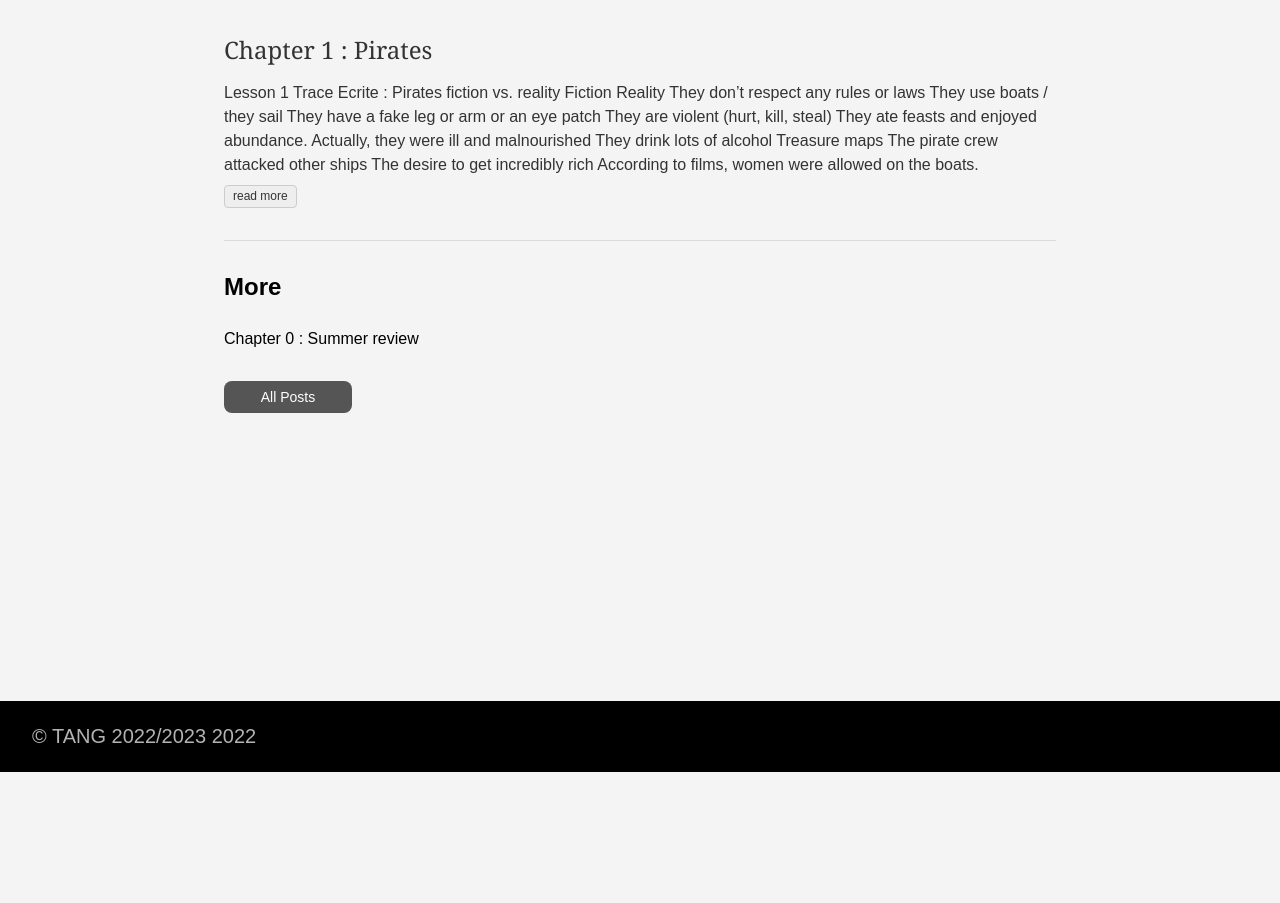
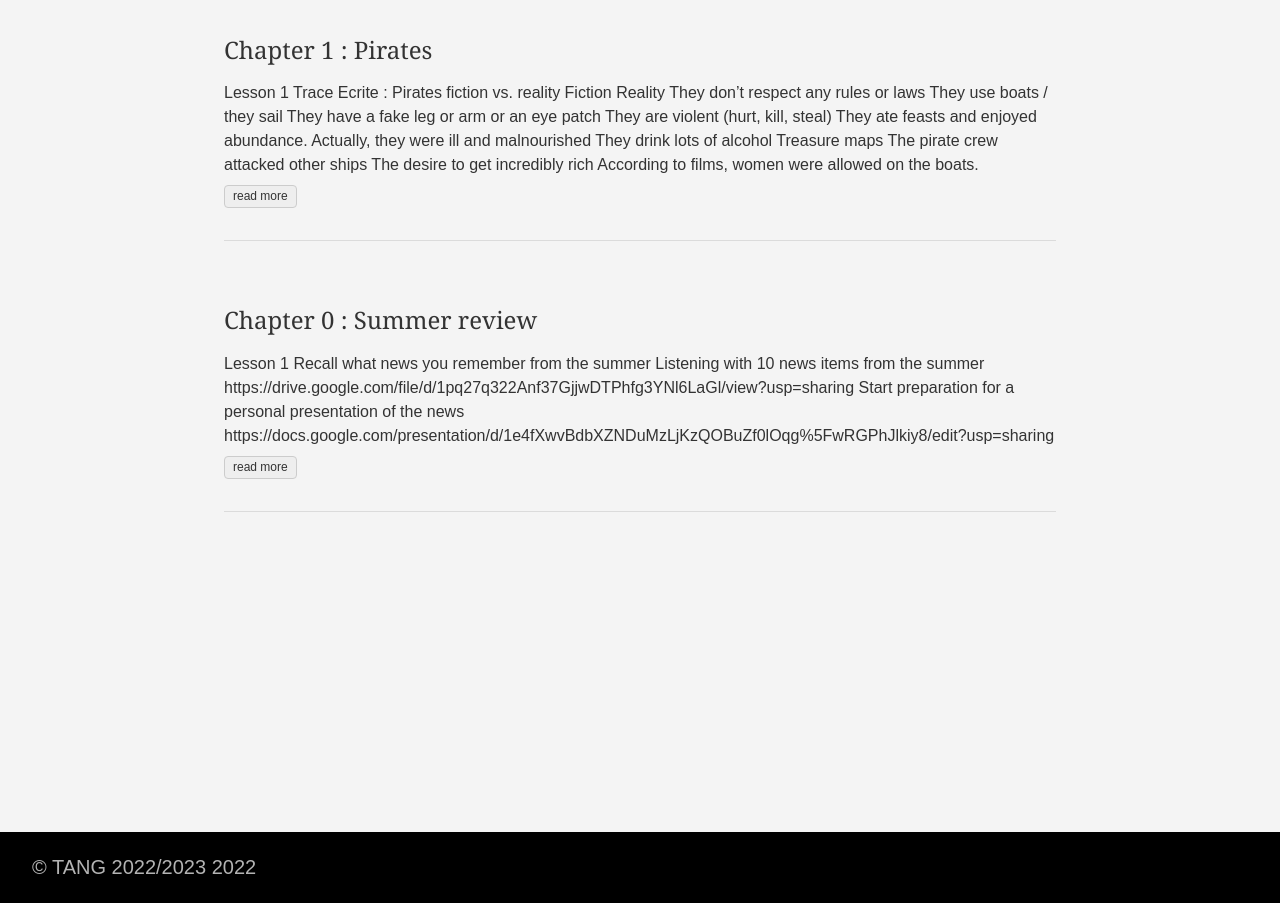
Before and after one commit to adamb35/TANG, a plain HTML site: page index.html in a window 1280 px wide. Shown: the part 1184-2087 px from the top of the page. Before the commit the page ends 1956 px from the top, so only its background shows below. Drawn offline with Linux system fonts and the light colour scheme.

Commit message:
from bash script

```diff
--- a/index.html
+++ b/index.html
@@ -187,25 +187,35 @@ Document 1 : Gun Nation    Lesson 2 Vocabulary : Expressing numbers and statisti
 
           </div>
 
+          <div class="relative w-100 mb4">
+
+<article class="bb b--black-10">
+  <div class="db pv4 ph3 ph0-l no-underline dark-gray">
+    <div class="flex flex-column flex-row-ns">
+
+      <div class="blah w-100">
+        <h1 class="f3 fw1 athelas mt0 lh-title">
+          <a href="/TANG/posts/blog-post-tang-1/" class="color-inherit dim link">
+            Chapter 0 : Summer review
+            </a>
+        </h1>
+        <div class="f6 f5-l lh-copy nested-copy-line-height nested-links">
+          Lesson 1   Recall what news you remember from the summer
+  Listening with 10 news items from the summer https://drive.google.com/file/d/1pq27q322Anf37GjjwDTPhfg3YNl6LaGl/view?usp=sharing
+  Start preparation for a personal presentation of the news
+  https://docs.google.com/presentation/d/1e4fXwvBdbXZNDuMzLjKzQOBuZf0lOqg%5FwRGPhJlkiy8/edit?usp=sharing
+        </div>
+          <a href="/TANG/posts/blog-post-tang-1/" class="ba b--moon-gray bg-light-gray br2 color-inherit dib f7 hover-bg-moon-gray link mt2 ph2 pv1">read more</a>
+
+      </div>
+    </div>
+  </div>
+</article>
+
+          </div>
+
       </section>
 
-
-      <section class="w-100">
-        <h1 class="f3">More</h1>
-
-
-          <h2 class="f5 fw4 mb4 dib mr3">
-            <a href="/TANG/posts/blog-post-tang-1/" class="link black dim">
-              Chapter 0 : Summer review
-            </a>
-          </h2>
-
-
-
-
-          <a href="/TANG/posts/" class="link db f6 pa2 br3 bg-mid-gray white dim w4 tc">All Posts</a>
-
-        </section>
 
 
       </div>
```
Also changed, not shown: 1 other file.
